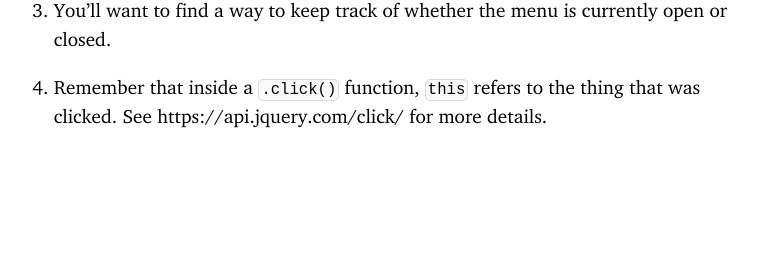
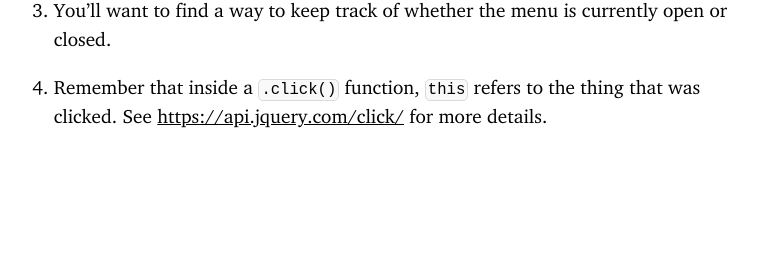
Before and after one commit to nevanscott/fewd19, a Jekyll site: the page built from homework/_posts/2013-11-18-divided-times.md, in a window 1280 px wide. Shown: the part 1839-2114 px from the top of the page, without its empty margins (105-883 px from the left). Built offline with Jekyll 4.4.1, drawn with Linux system fonts in a browser that asks for light colours.

Commit message:
fix link

```diff
--- a/homework/_posts/2013-11-18-divided-times.md
+++ b/homework/_posts/2013-11-18-divided-times.md
@@ -71,4 +71,4 @@ Please complete the Divided Times Nav project that we started in class.
 
 3. You'll want to find a way to keep track of whether the menu is currently open or closed.
 
-4. Remember that inside a `.click()` function, `this` refers to the thing that was clicked. See https://api.jquery.com/click/ for more details.
+4. Remember that inside a `.click()` function, `this` refers to the thing that was clicked. See <https://api.jquery.com/click/> for more details.
```
